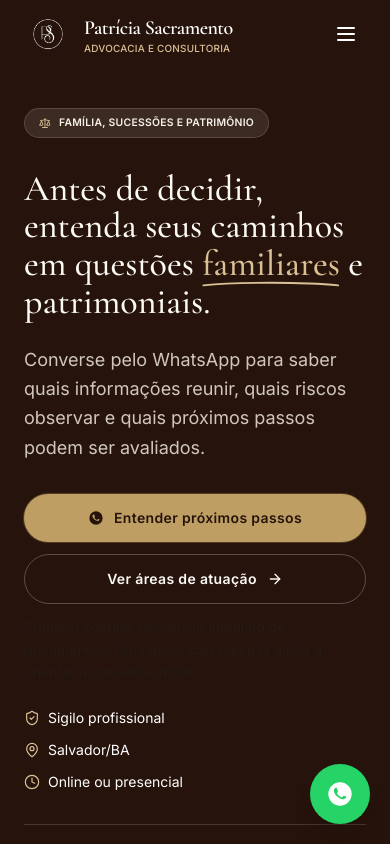
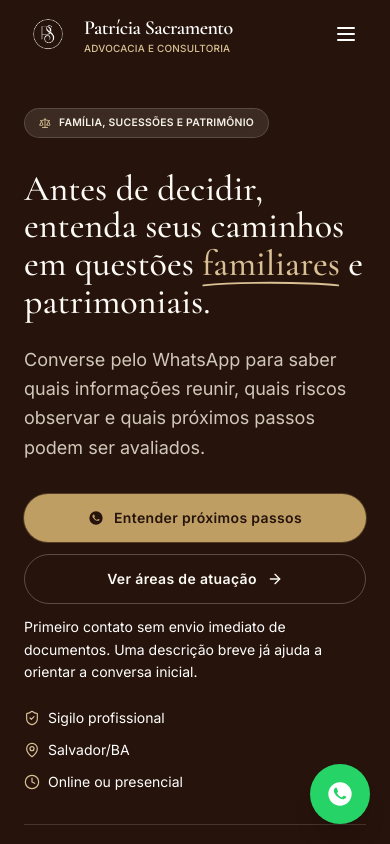
Before and after one commit to EmperorOfCoding/patricia-sacramento-site, a React (Vite) app: page / in a window 390 px wide. Shown: the top 844 px of the page. Built offline with nearby package versions, Linux system fonts and the light colour scheme.

Commit message:
fix: change mobile hero description text to white

```diff
--- a/src/components/Hero.jsx
+++ b/src/components/Hero.jsx
@@ -130,7 +130,7 @@ export default function Hero() {
               </motion.a>
             </motion.div>
 
-            <motion.p variants={item} className="mt-3 max-w-lg text-sm leading-relaxed text-ivory-200/68">
+            <motion.p variants={item} className="mt-3 max-w-lg text-sm leading-relaxed text-white">
               Primeiro contato sem envio imediato de documentos. Uma
               descrição breve já ajuda a orientar a conversa inicial.
             </motion.p>
```
